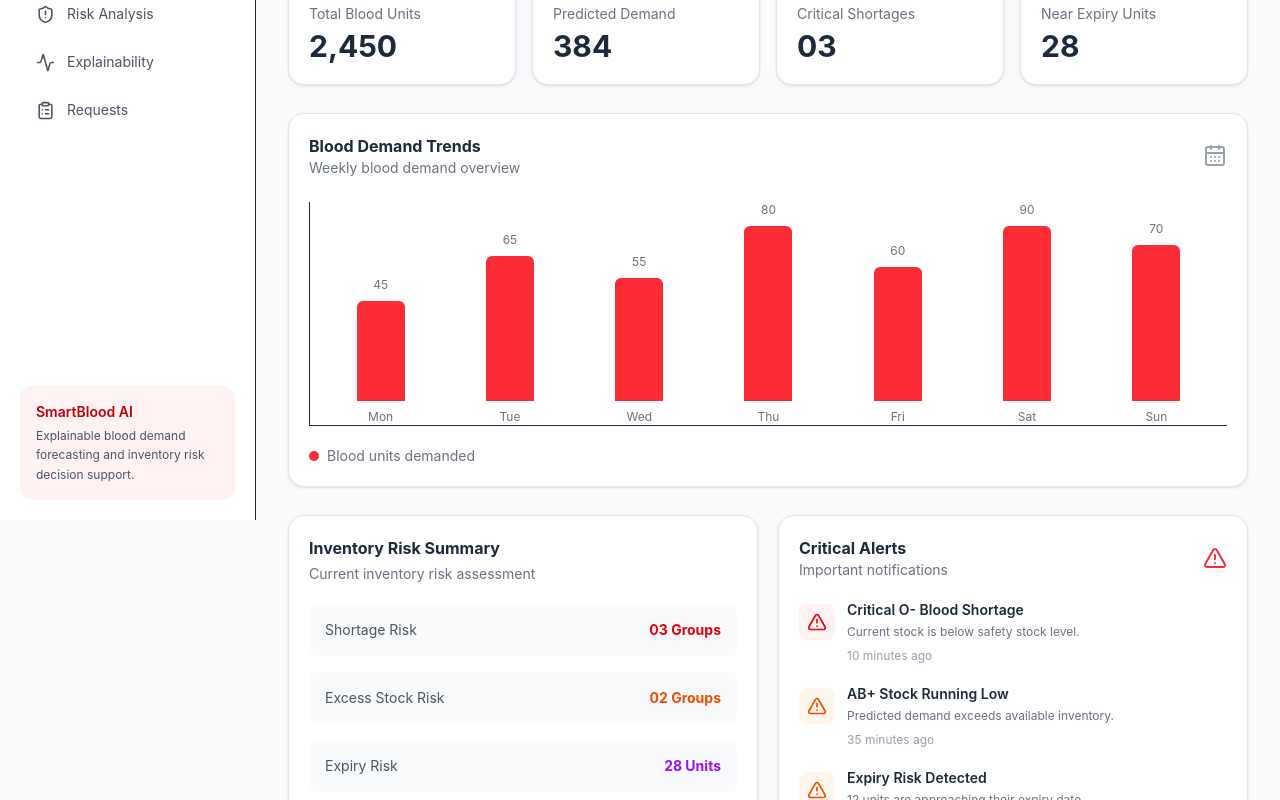
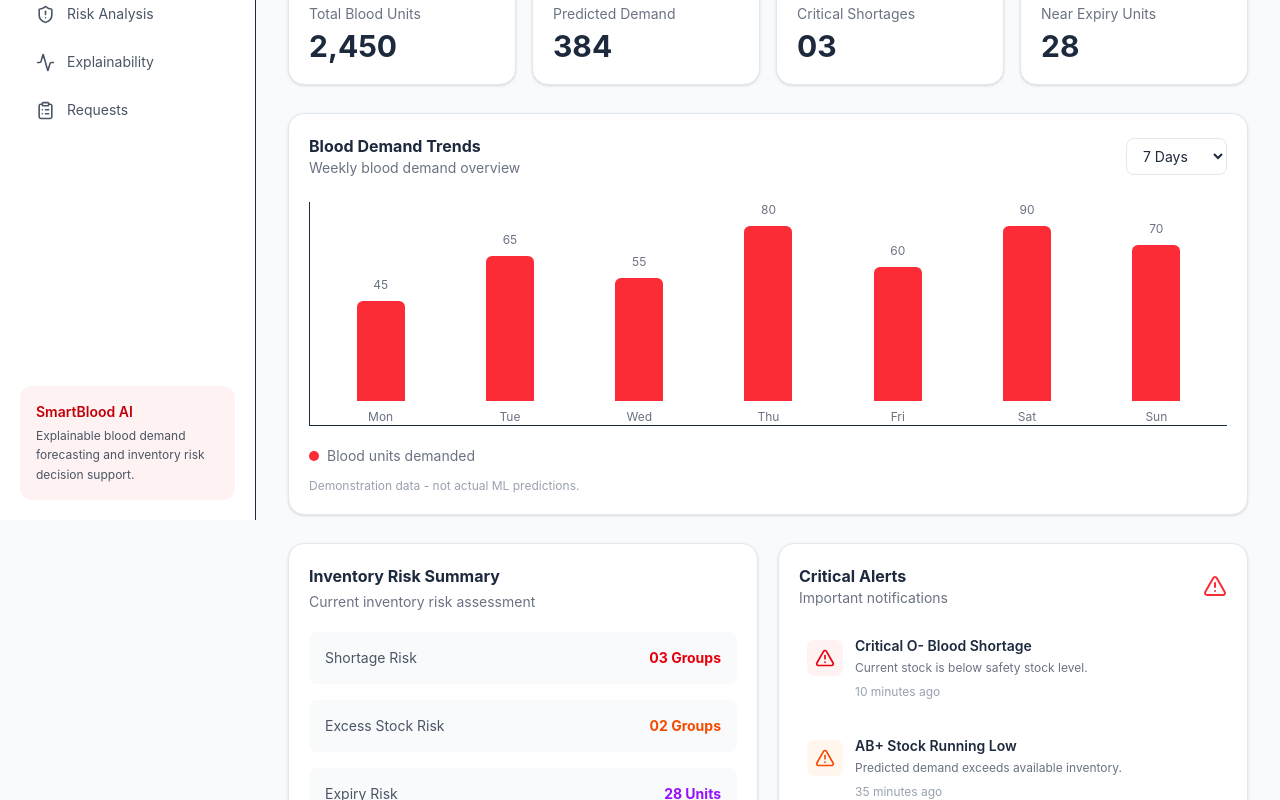
Before and after one commit to AnkitSharma-5483/SmartBlood, a Next.js app: page /dashboard in a window 1280 px wide. Shown: the part 280-1080 px from the top of the page. Built offline with nearby package versions, Linux system fonts and the light colour scheme.

Commit message:
Add dashboard demand filters and risk links
Add selectable 7-, 30-, and 90-day demand chart views, label the chart data as demonstration-only, and link risk summaries and alerts to risk analysis.

```diff
--- a/src/app/dashboard/page.js
+++ b/src/app/dashboard/page.js
@@ -1,12 +1,14 @@
+
 "use client";
+
+import { useState } from "react";
+import Link from "next/link";
 
 import {
   Droplet,
   TrendingUp,
   AlertTriangle,
   Clock,
-  CalendarDays,
-  Plus,
 } from "lucide-react";
 
 import StatCard from "@/components/ui/statcard";
@@ -67,7 +69,9 @@ const alerts = [
   },
 ];
 
-const demand = [
+// DEMO DATA
+const demandData = {
+  "7 Days": [
     { day: "Mon", value: 45 },
     { day: "Tue", value: 65 },
     { day: "Wed", value: 55 },
@@ -75,9 +79,27 @@ const demand = [
     { day: "Fri", value: 60 },
     { day: "Sat", value: 90 },
     { day: "Sun", value: 70 },
-];
+  ],
+
+  "30 Days": [
+    { day: "Week 1", value: 55 },
+    { day: "Week 2", value: 75 },
+    { day: "Week 3", value: 60 },
+    { day: "Week 4", value: 90 },
+  ],
+
+  "90 Days": [
+    { day: "Month 1", value: 60 },
+    { day: "Month 2", value: 80 },
+    { day: "Month 3", value: 70 },
+  ],
+};
 
 export default function DashboardPage() {
+  const [selectedPeriod, setSelectedPeriod] = useState("7 Days");
+
+  const demand = demandData[selectedPeriod];
+
   return (
     <div className="space-y-7">
 
@@ -115,7 +137,7 @@ export default function DashboardPage() {
         {/* Demand Chart */}
         <div className="rounded-2xl border border-slate-200 bg-white p-5 shadow-sm xl:col-span-2">
 
-          <div className="mb-6 flex items-center justify-between">
+          <div className="mb-6 flex flex-wrap items-center justify-between gap-3">
             <div>
               <h3 className="font-bold">
                 Blood Demand Trends
@@ -126,10 +148,20 @@ export default function DashboardPage() {
               </p>
             </div>
 
-            <CalendarDays className="text-gray-400" />
+            {/* Chart Period Filter */}
+            <select
+              value={selectedPeriod}
+              onChange={(e) => setSelectedPeriod(e.target.value)}
+              className="rounded-lg border border-slate-200 px-3 py-2 text-sm outline-none focus:border-red-400"
+            >
+              <option value="7 Days">7 Days</option>
+              <option value="30 Days">30 Days</option>
+              <option value="90 Days">90 Days</option>
+            </select>
           </div>
 
           <div className="flex h-56 items-end justify-around gap-3 border-b border-l px-3">
+
             {demand.map((item) => (
               <div
                 key={item.day}
@@ -140,7 +172,7 @@ export default function DashboardPage() {
                 </div>
 
                 <div
-                  className="w-full max-w-12 rounded-t-md bg-red-500 hover:bg-red-600"
+                  className="w-full max-w-12 rounded-t-md bg-red-500 transition-all duration-300 hover:bg-red-600"
                   style={{ height: `${item.value}%` }}
                 />
 
@@ -149,12 +181,18 @@ export default function DashboardPage() {
                 </span>
               </div>
             ))}
+
           </div>
 
           <div className="mt-5 flex items-center gap-2 text-sm text-gray-500">
             <span className="h-2.5 w-2.5 rounded-full bg-red-500" />
             Blood units demanded
           </div>
+
+          <p className="mt-3 text-xs text-gray-400">
+            Demonstration data - not actual ML predictions.
+          </p>
+
         </div>
 
       </section>
@@ -178,9 +216,10 @@ export default function DashboardPage() {
             ["Excess Stock Risk", "02 Groups", "text-orange-600"],
             ["Expiry Risk", "28 Units", "text-purple-600"],
           ].map(([title, value, color]) => (
-            <div
+            <Link
               key={title}
-              className="mb-4 flex items-center justify-between rounded-lg bg-gray-50 p-4"
+              href="/risk-analysis"
+              className="mb-4 flex items-center justify-between rounded-lg bg-gray-50 p-4 transition hover:bg-red-50"
             >
               <span className="text-sm text-gray-600">
                 {title}
@@ -189,8 +228,9 @@ export default function DashboardPage() {
               <span className={`text-sm font-bold ${color}`}>
                 {value}
               </span>
-            </div>
+            </Link>
           ))}
+
         </div>
 
         {/* Alerts */}
@@ -211,8 +251,13 @@ export default function DashboardPage() {
           </div>
 
           <div className="space-y-5">
+
             {alerts.map((alert) => (
-              <div key={alert.title} className="flex gap-3">
+              <Link
+                key={alert.title}
+                href="/risk-analysis"
+                className="flex gap-3 rounded-lg p-2 transition hover:bg-slate-50"
+              >
 
                 <div
                   className={`mt-1 h-9 w-9 shrink-0 rounded-lg p-2 ${
@@ -238,9 +283,11 @@ export default function DashboardPage() {
                   </p>
                 </div>
 
+              </Link>
+            ))}
+
           </div>
-            ))}
-          </div>
+
         </div>
 
       </section>
```
Lines whose indentation alone changed are shown as unchanged.
